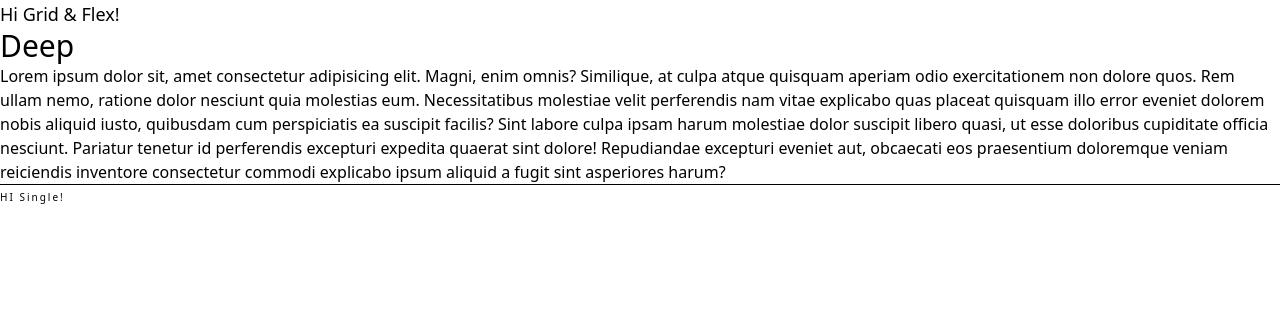
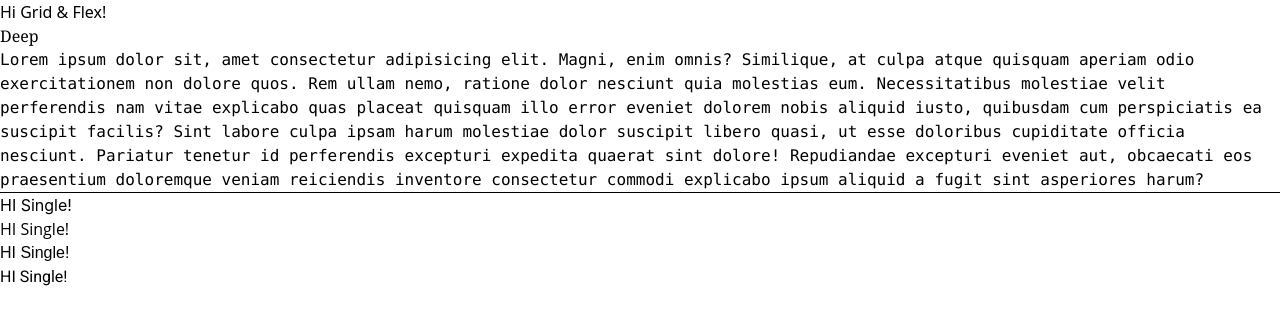
Before and after one commit to DeepHiwase/core-concepts-frontend, a React (Vite) app: page / in a window 1280 px wide. Shown: the top 324 px of the page. Built offline with nearby package versions, Linux system fonts and the light colour scheme.

Commit message:
font-familt,font, import

```diff
--- a/index.html
+++ b/index.html
@@ -6,6 +6,12 @@
   <link rel="icon" type="image/svg+xml" href="/vite.svg" />
   <meta name="viewport" content="width=device-width, initial-scale=1.0" />
   <title>core-concepts-frontend</title>
+
+  <link rel="preconnect" href="https://fonts.googleapis.com">
+  <link rel="preconnect" href="https://fonts.gstatic.com" crossorigin>
+  <link
+    href="https://fonts.googleapis.com/css2?family=Poppins:ital,wght@0,100;0,200;0,300;0,400;0,500;0,600;0,700;0,800;0,900;1,100;1,200;1,300;1,400;1,500;1,600;1,700;1,800;1,900&display=swap"
+    rel="stylesheet">
 </head>
 
 <body>
--- a/src/App.jsx
+++ b/src/App.jsx
@@ -3,18 +3,13 @@ import "./App.css";
 const App = () => {
   return (
     <>
-      <span className="text-xs sm:text-sm md:text-base lg:text-lg">
-        Hi Grid & Flex!
-      </span>
+      <span className="font-sans">Hi Grid & Flex!</span>
       <div>
-        <a
-          href="https://x.com"
-          className="text-xl sm:text-2xl md:text-3xl"
-        >
+        <a href="https://x.com" className="font-serif">
           Deep
         </a>
       </div>
-      <p className="">
+      <p className="font-mono">
         Lorem ipsum dolor sit, amet consectetur adipisicing elit. Magni, enim
         omnis? Similique, at culpa atque quisquam aperiam odio exercitationem
         non dolore quos. Rem ullam nemo, ratione dolor nesciunt quia molestias
@@ -29,7 +24,10 @@ const App = () => {
         harum?
       </p>
       <hr />
-      <div className="text-tiny">HI Single!</div>
+      <div className="font-[Inter]">HI Single!</div>
+      <div className="font-[Open_Sans]">HI Single!</div>
+      <div className="font-display">HI Single!</div>
+      <div className="font-roboto">HI Single!</div>
       {/* <div className="container">
         <div>1sabdbjiennnxjjiw</div>
         <div>1</div>
--- a/src/index.css
+++ b/src/index.css
@@ -1,10 +1,13 @@
+@import url("https://fonts.googleapis.com/css2?family=Roboto&display=swap");
 @import "tailwindcss";
 
 @theme {
   --color-regal-blue: #243c5a;
+  --font-display: "Oswald", sans-serif;
+  --font-roboto: "Roboto", sans-serif;
+}
 
-  --text-tiny: 0.625rem;
-  --text-tiny--line-height: 1.5rem;
-  --text-tiny--letter-spacing: 0.125rem;
-  --text-tiny--font-weight: 500;
-}
+/* @font-face {
+  font-family: ;
+  src: url();
+} */
```
